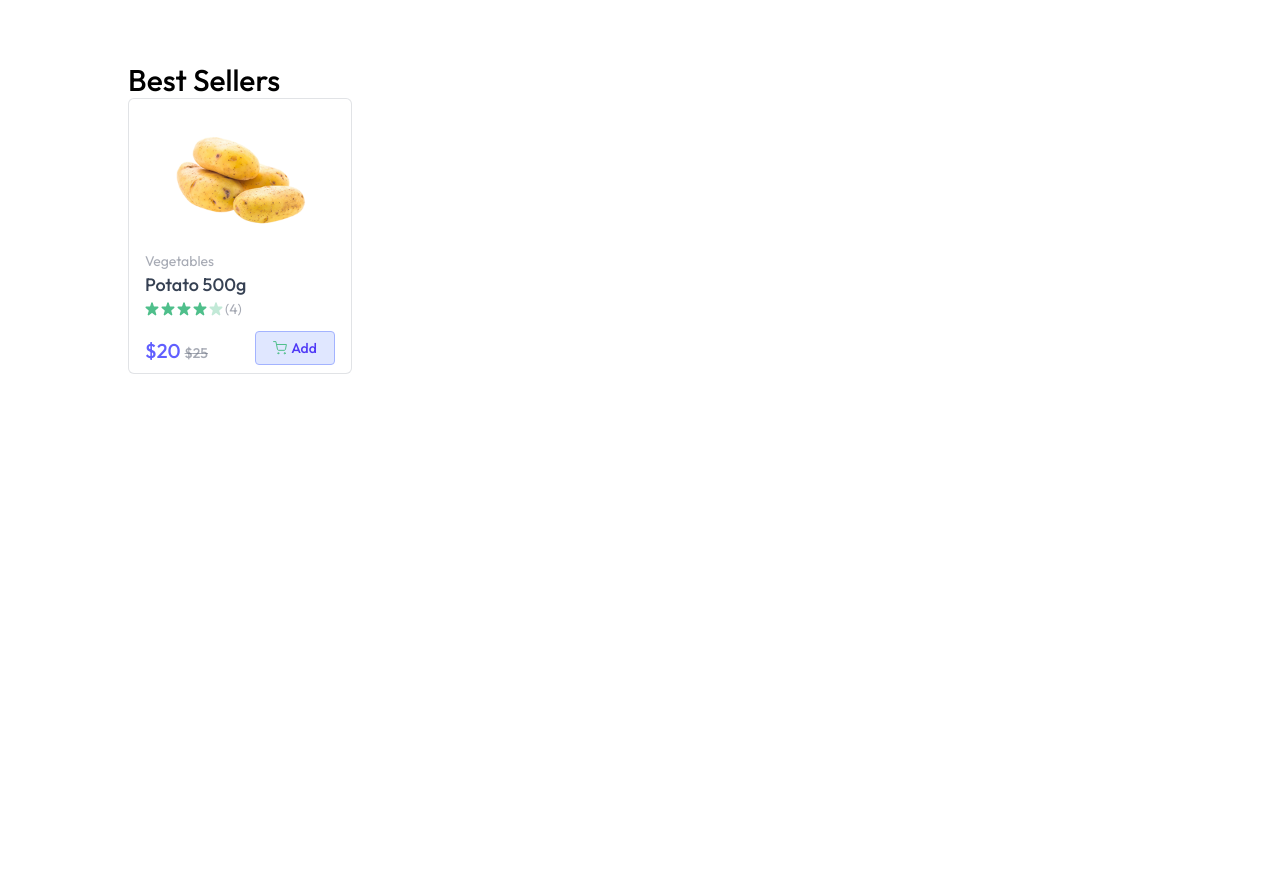
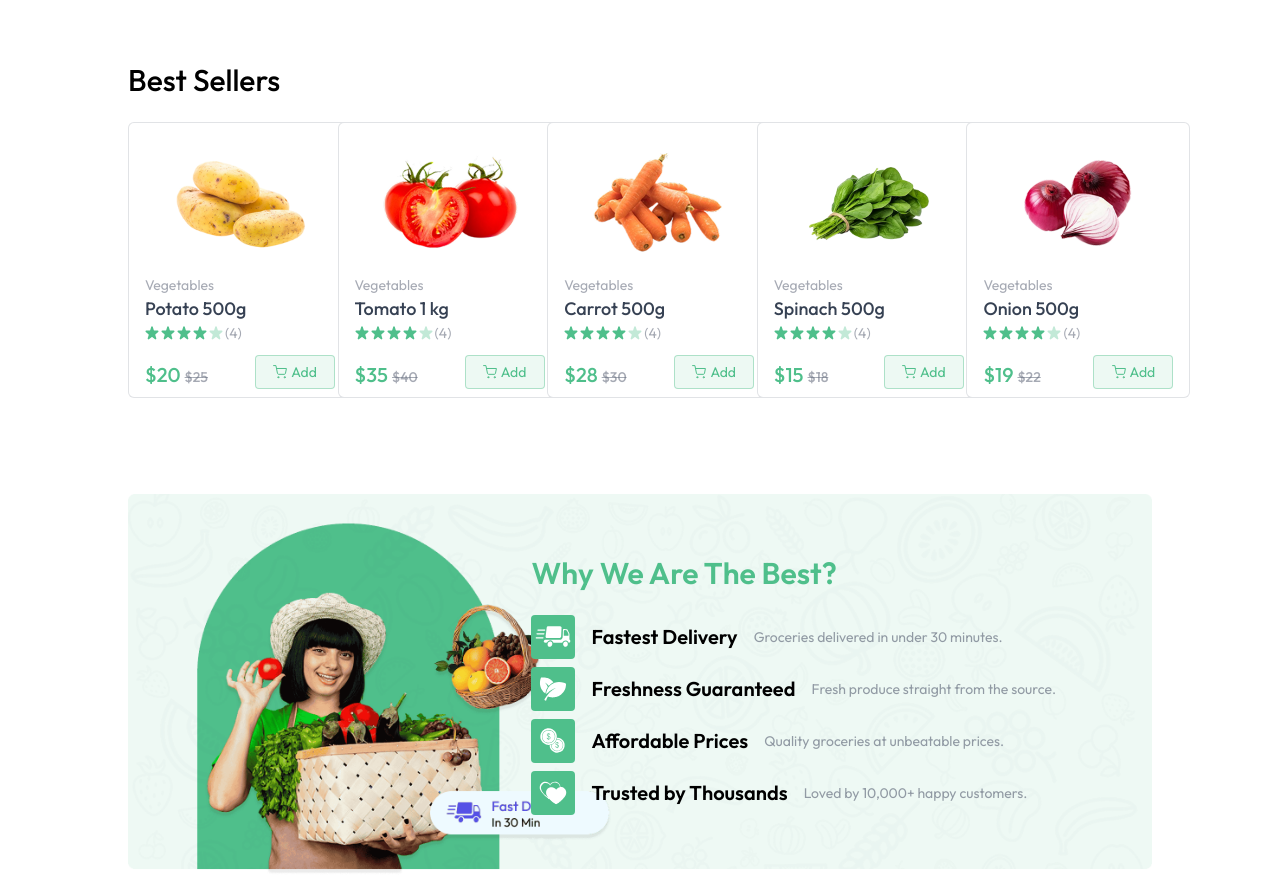
Before and after one commit to arju707/GroceryDeliveryWebsite, a React (Vite) app in the folder Client/: page / in a window 1280 px wide. Shown: the part 806-1682 px from the top of the page. Before the commit the page ends 1180 px from the top, so only its background shows below. Built offline with nearby package versions, Linux system fonts and the light colour scheme.

Commit message:
bestSeller And Bottom Banner

```diff
--- a/Client/src/components/BestSellers.jsx
+++ b/Client/src/components/BestSellers.jsx
@@ -8,8 +8,13 @@ function BestSellers() {
   return products && (
     <div className='mt-16'>
         <p className='text-2xl md:text-3xl font-medium'>Best Sellers</p>
-        <div >
-        <ProductCard product={products[0]}/>
+        <div className='grid grid-cols-2 sm:grid-cols-3 md:grid-cols-4 gap-3 md:gap-6 lg:grid-cols-5 mt-6'>
+          {products.filter((product)=>product.inStock).slice(0,5).map((product, index)=>(
+
+                 <ProductCard key={index} product={product}/>
+          ))}
+
+
         </div>
     </div>
   )
--- /dev/null
+++ b/Client/src/components/BottomBanner.jsx
@@ -0,0 +1,26 @@
+import React from 'react'
+import { assets, features } from '../assets/assets'
+
+const BottomBanner = () => {
+  return (
+    <div className='relative mt-24 '>
+        <img src={assets.bottom_banner_image} alt="Banner"  className='w-full hidden md:block'/>
+        <img src={assets.bottom_banner_image_sm} alt="Banner"  className='w-full  md:hidden'/>
+
+        <div className='absolute inset-0 flex flex-col items-center md:items-end md:justify-center pt-16 md:pt-0 md:pr-24'>
+            <div>
+                <h1 className='text-2xl md:text-3xl font-semibold text-primary mb-6'>Why We Are The Best?</h1>
+                {features.map((feature, index)=>(
+                    <div key={index} className='flex items-center gap-4 mt-2'>
+                        <img src={feature.icon} alt={feature.title} className='md:w-11 w-9'  />
+                        <h3 className='text-lg md:text-xl font-semibold'>{feature.title}</h3>
+                        <p className='text-gray-500/70 text-xs md:text-sm'>{feature.description}</p>
+                    </div>
+                ))  }
+            </div>
+        </div>
+    </div>
+  )
+}
+
+export default BottomBanner
--- a/Client/src/components/ProductCard.jsx
+++ b/Client/src/components/ProductCard.jsx
@@ -6,7 +6,7 @@ import { useAppContext } from "../context/AppContext";
 
 const ProductCard = ({ product }) => {
   const [count, setCount] = React.useState(0);
-  const {currency, addTocart, updateCart, removeFromCart, cartItems, navigate} = useAppContext()
+  const {currency, addToCart, updateCart, removeFromCart, cartItems, navigate} = useAppContext()
 
   return product && (
     <div className="border border-gray-500/20 rounded-md md:px-4 px-3 py-2 bg-white min-w-56 max-w-56 w-full">
@@ -14,6 +14,7 @@ const ProductCard = ({ product }) => {
         <img
           className="group-hover:scale-105 transition max-w-26 md:max-w-36"
           src={product.image[0]}
+
           alt={product.name}
         />
       </div>
@@ -38,17 +39,17 @@ const ProductCard = ({ product }) => {
           <p>(4)</p>
         </div>
         <div className="flex items-end justify-between mt-3">
-          <p className="md:text-xl text-base font-medium text-indigo-500">
+          <p className="md:text-xl text-base font-medium text-primary">
             {currency}${product.offerPrice}{" "}
             <span className="text-gray-500/60 md:text-sm text-xs line-through">
              {currency}${product.price}
             </span>
           </p>
-          <div className="text-indigo-500">
+          <div onClick={(e)=>{ e.stopPropagation(); }} className="text-primary">
             {!cartItems[product._id] ? (
               <button
-                className="flex items-center justify-center gap-1 bg-indigo-100 border border-indigo-300 md:w-[80px] w-[64px] h-[34px] rounded text-indigo-600 font-medium"
-                onClick={() => setCount(1)}
+                className="flex items-center justify-center gap-1 bg-primary/10 border border-primary/40 md:w-[80px] w-[64px] h-[34px] rounded cursor-pointer"
+                onClick={() => addToCart(product._id)}
               >
                 <img src={assets.cart_icon} alt="cart_Icon" />
                 Add
@@ -56,14 +57,14 @@ const ProductCard = ({ product }) => {
             ) : (
               <div className="flex items-center justify-center gap-2 md:w-20 w-16 h-[34px] bg-indigo-500/25 rounded select-none">
                 <button
-                  onClick={() => setCount((prev) => Math.max(prev - 1, 0))}
+                  onClick={() => {removeFromCart(product._id)}}
                   className="cursor-pointer text-md px-2 h-full"
                 >
                   -
                 </button>
                 <span className="w-5 text-center">{cartItems[product._id]}</span>
                 <button
-                  onClick={() => setCount((prev) => prev + 1)}
+                  onClick={() => {addToCart(product._id)}}
                   className="cursor-pointer text-md px-2 h-full"
                 >
                   +
--- a/Client/src/pages/Home.jsx
+++ b/Client/src/pages/Home.jsx
@@ -2,6 +2,7 @@ import React from 'react'
 import MainBanner from '../components/MainBanner'
 import Categories from '../components/Categories'
 import BestSellers from '../components/BestSellers'
+import BottomBanner from '../components/BottomBanner'
 
 function Home() {
   return (
@@ -9,6 +10,7 @@ function Home() {
         <MainBanner/>
         <Categories/>
         <BestSellers/>
+        <BottomBanner />
 
 
     </div>
```
